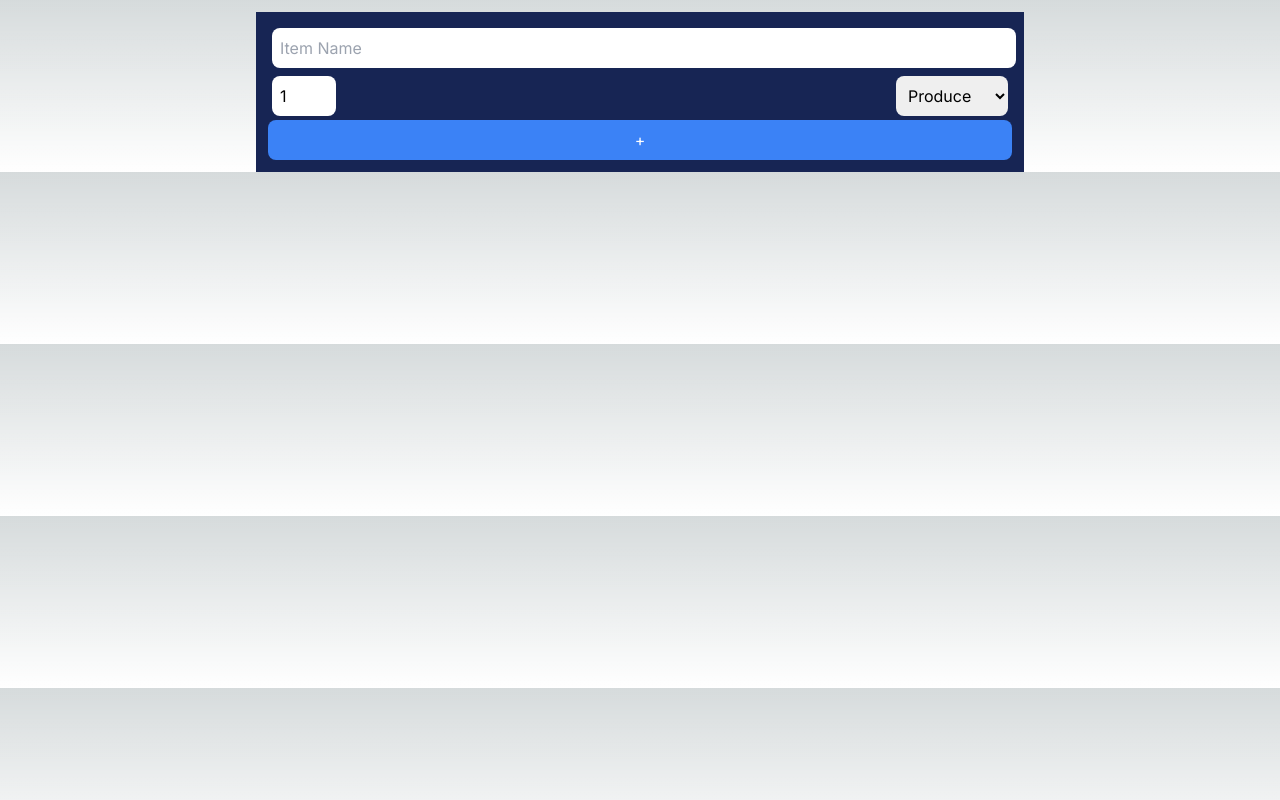
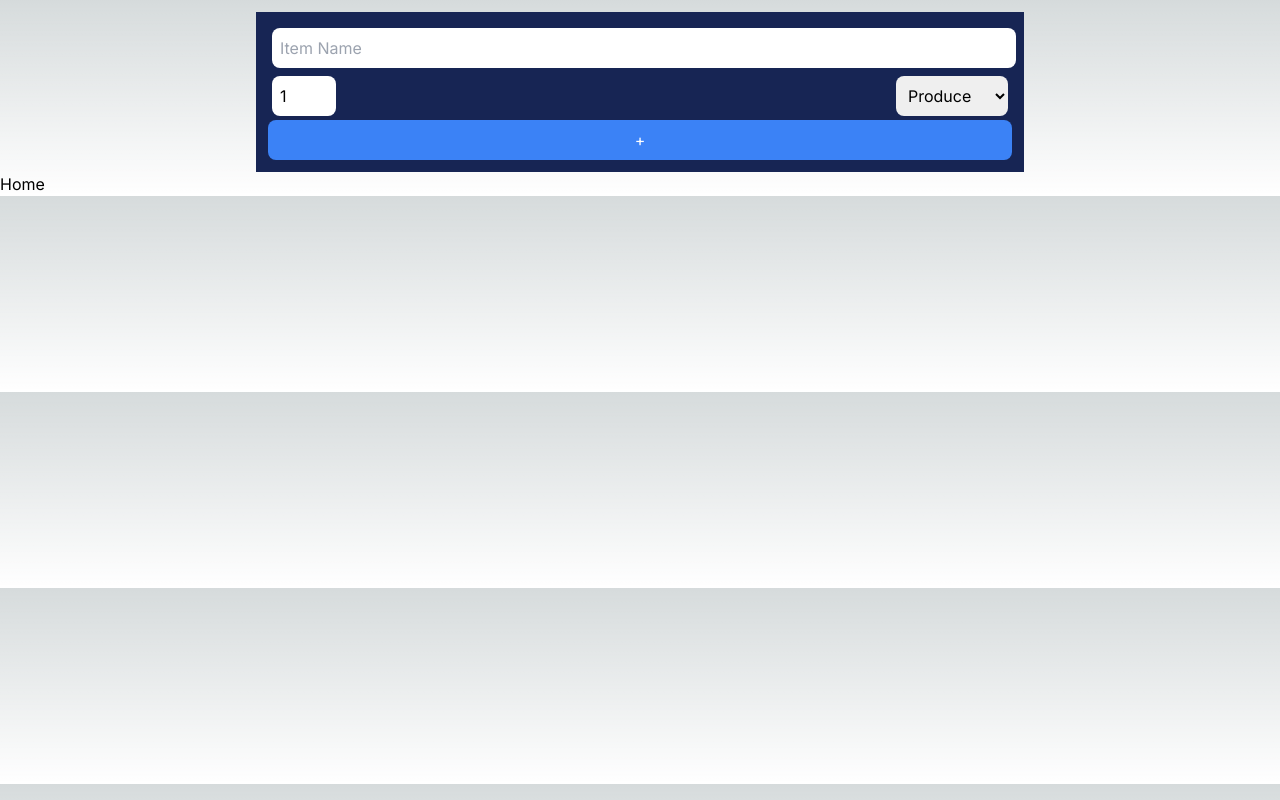
Before and after one commit to alexltyt/cprg306-assignments, a Next.js app: page /week4 in a window 1280 px wide. Built offline with nearby package versions, Linux system fonts and the light colour scheme.

Commit message:
added home link

```diff
--- a/app/week4/page.js
+++ b/app/week4/page.js
@@ -1,5 +1,6 @@
 "use client";
 import NewItem from "./new-item"
+import Link from 'next/link';
 
 
 export default function Page() {
@@ -8,6 +9,7 @@ export default function Page() {
     return (
         <main>
             <NewItem/>
+            <Link href="/">Home</Link>
         </main>
     )
 
```
